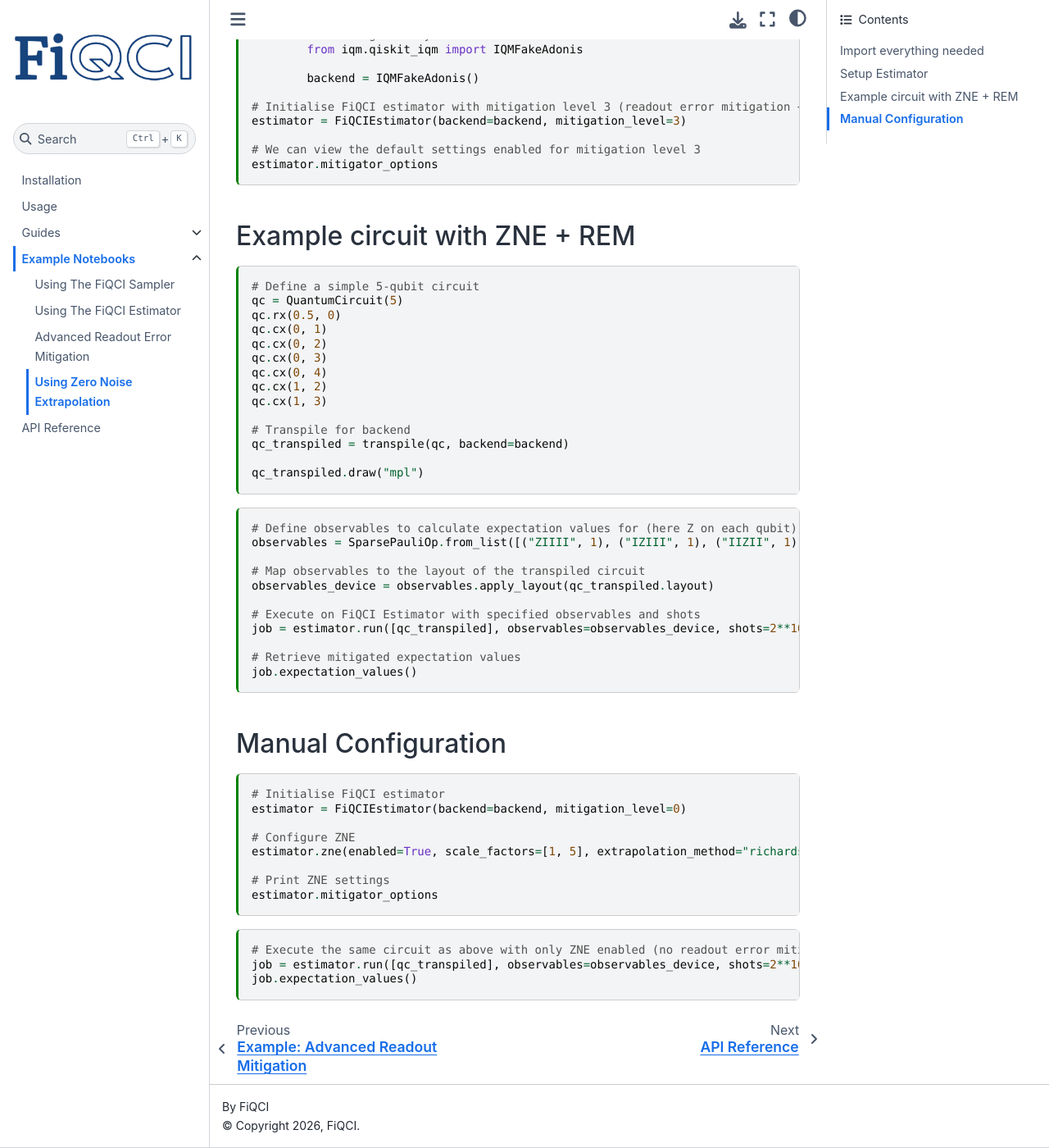
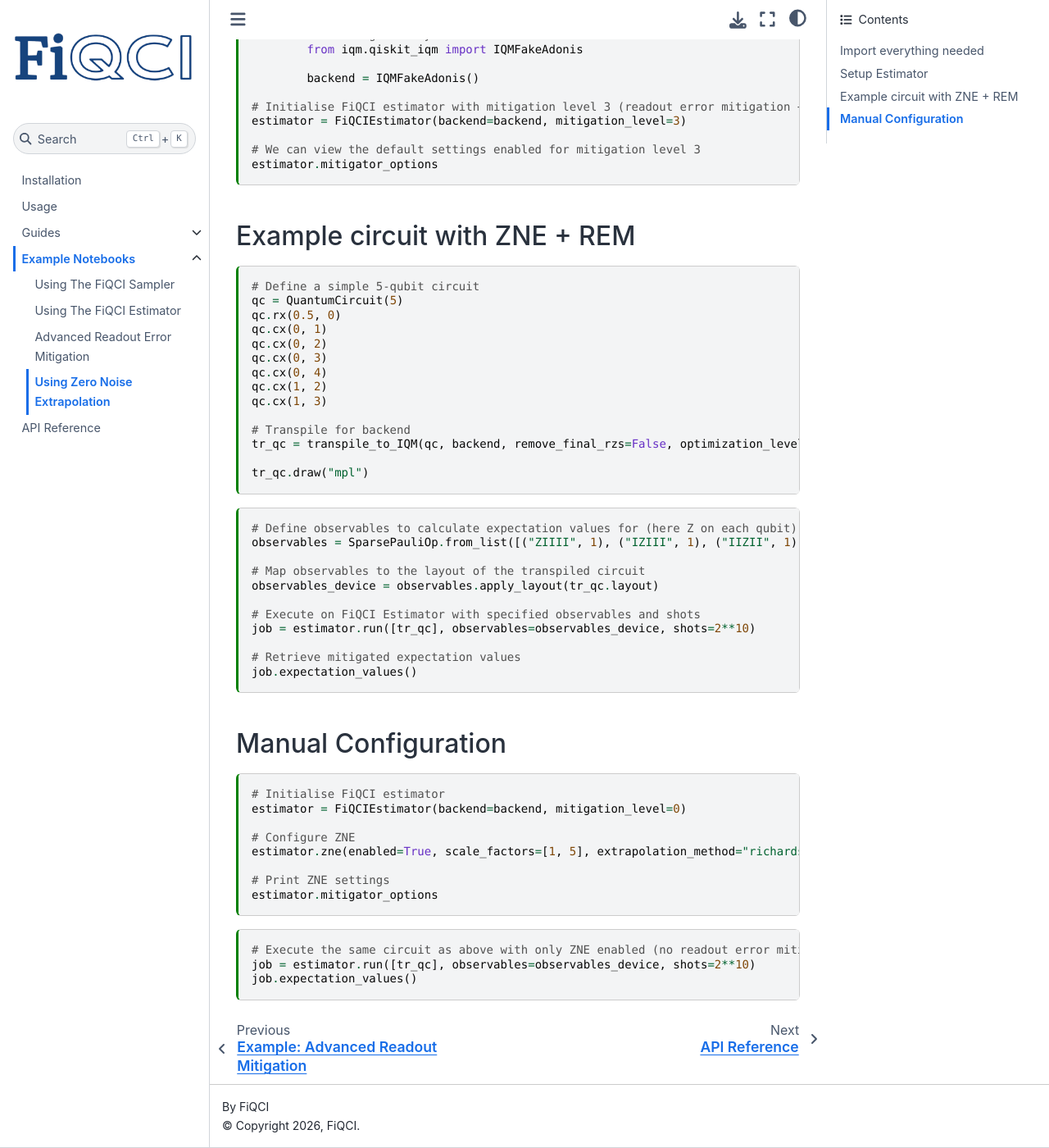
Before and after one commit to FiQCI/fiqci-ems, a Sphinx documentation site: the page built from docs/notebooks/zero_noise_extrapolation_example.ipynb, in a window 1280 px wide and 1400 px high, scrolled down 629 px. Shown: the whole window at 82% size. Built offline with Sphinx 7.4.7 and the Sphinx Book theme 1.1.4, drawn with Linux system fonts in a browser that asks for light colours; some of the changed text lies outside the part shown.

Commit message:
document transpile_to_IQM requirement for estimator

````diff
--- a/README.md
+++ b/README.md
@@ -102,19 +102,24 @@
 
 ```python
 from fiqci.ems import FiQCIEstimator
+from iqm.qiskit_iqm import transpile_to_IQM
 from qiskit.quantum_info import SparsePauliOp
 
 # Using mitigation_level
 estimator = FiQCIEstimator(backend, mitigation_level=1)
 
+# Transpile for the backend. remove_final_rzs=False is required: the estimator measures in the X and
+# Y bases, and dropping the final RZ gates changes those expectation values.
+tr_qc = transpile_to_IQM(qc, backend, remove_final_rzs=False, optimization_level=3)
+
 # Define observables
 observables = SparsePauliOp.from_list([("ZZ", 1), ("IX", 1)])
 
 # Map observables to transpiled layout
-device_observables = observables.apply_layout(qc_transpiled.layout)
+device_observables = observables.apply_layout(tr_qc.layout)
 
 # Execute the job
-job_collection = estimator.run(qc_transpiled, observables=device_observables, shots=2048)
+job_collection = estimator.run(tr_qc, observables=device_observables, shots=2048)
 
 # Get expectation values
 evs = job_collection.expectation_values()
--- a/docs/pages/FiQCIEstimatorUsage.rst
+++ b/docs/pages/FiQCIEstimatorUsage.rst
@@ -16,6 +16,22 @@
    estimator = FiQCIEstimator(backend, mitigation_level=1, calibration_shots=2000, calibration_file="cals.json")
 
 For more details see the API reference documentation for :class:`FiQCIEstimator`.
+
+Transpile the circuit with :func:`~iqm.qiskit_iqm.transpile_to_IQM` and map the observables onto the
+transpiled circuit's layout. ``remove_final_rzs=False`` is required: the estimator measures in the X
+and Y bases, and dropping the final RZ gates changes those expectation values.
+
+.. code-block:: python
+
+   from iqm.qiskit_iqm import transpile_to_IQM
+   from qiskit.quantum_info import SparsePauliOp
+
+   tr_qc = transpile_to_IQM(qc, backend, remove_final_rzs=False, optimization_level=3)
+
+   observables = SparsePauliOp.from_list([("ZZ", 1), ("IX", 1)])
+   device_observables = observables.apply_layout(tr_qc.layout)
+
+The examples below use ``tr_qc`` and ``device_observables``.
 
 Mitigation Levels
 -----------------
@@ -233,7 +249,7 @@
 
 .. code-block:: python
 
-   job = estimator.run(qc_transpiled, observables=device_observables, shots=2048, max_batch_size=100)
+   job = estimator.run(tr_qc, observables=device_observables, shots=2048, max_batch_size=100)
 
 ``run`` returns **immediately** with a :class:`~fiqci.ems.primitives.fiqci_estimator.FiQCIEstimatorJob` handle without waiting for results. Polling the underlying job works right away (``job.status()``, ``job.job_ids()``); the expectation values are computed the first time you call ``expectation_values()`` / ``raw_expectation_values()``, and cached.
 
@@ -291,7 +307,7 @@
 
 .. code-block:: python
 
-   job = estimator.run(qc_transpiled, observables=device_observables, shots=2048)
+   job = estimator.run(tr_qc, observables=device_observables, shots=2048)
 
    job.expectation_values(0)   # e.g. [0.92, -0.01, ...]
    job.standard_errors(0)      # {"shot_error": [...], "zne_extrapolation_error": ..., "total": [...]}
--- a/docs/pages/Usage.rst
+++ b/docs/pages/Usage.rst
@@ -74,19 +74,24 @@
       .. code-block:: python
 
         from fiqci.ems import FiQCIEstimator
+        from iqm.qiskit_iqm import transpile_to_IQM
         from qiskit.quantum_info import SparsePauliOp
 
         # Using mitigation_level
         estimator = FiQCIEstimator(backend, mitigation_level=1, calibration_file="cals.json")
 
+        # Transpile for the backend. remove_final_rzs=False is required: the estimator measures in
+        # the X and Y bases, and dropping the final RZ gates changes those expectation values.
+        tr_qc = transpile_to_IQM(qc, backend, remove_final_rzs=False, optimization_level=3)
+
         # Define observables
         observables = SparsePauliOp.from_list([("ZZ", 1), ("IX", 1)])
 
         # Map observables to transpiled layout
-        device_observables = observables.apply_layout(qc_transpiled.layout)
+        device_observables = observables.apply_layout(tr_qc.layout)
 
         # Execute the job
-        estimator_job = estimator.run(qc_transpiled, observables=device_observables, shots=2048)
+        estimator_job = estimator.run(tr_qc, observables=device_observables, shots=2048)
 
         # Get expectation values
         evs = estimator_job.expectation_values()
````
Also changed, not shown: docs/notebooks/expectation_values_fiqci_estimator.ipynb, docs/notebooks/zero_noise_extrapolation_example.ipynb.
